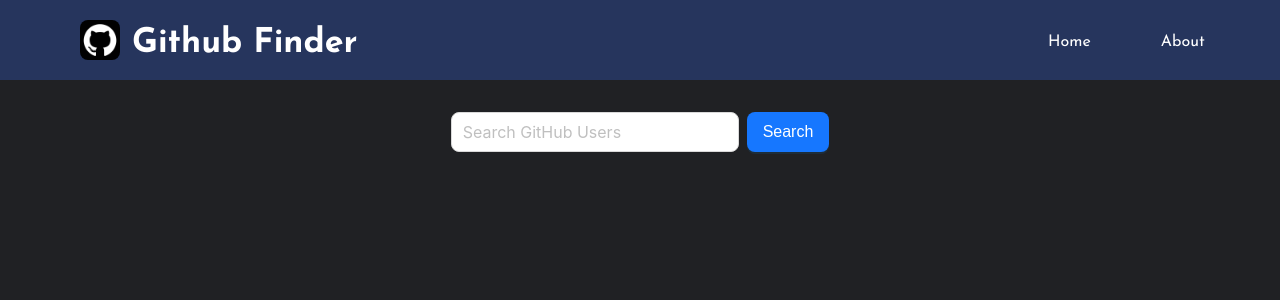
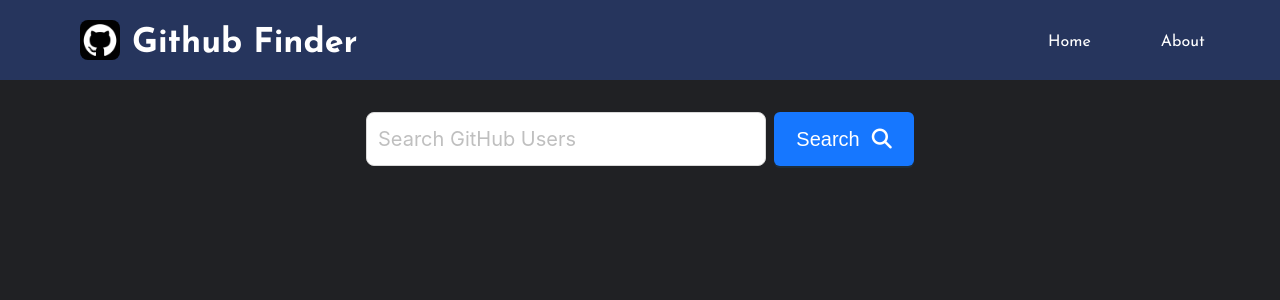
Before and after one commit to 1hojiakbar/github_finder, a React (Vite) app: page /home in a window 1280 px wide. Shown: the top 300 px of the page. Built offline with nearby package versions, Linux system fonts and the light colour scheme.

Commit message:
user page changed

```diff
--- a/index.html
+++ b/index.html
@@ -5,6 +5,13 @@
     <link rel="icon" type="image/svg+xml" href="/github-logo.png" />
     <meta name="viewport" content="width=device-width, initial-scale=1.0" />
     <title>Github Finder</title>
+    <link
+      rel="stylesheet"
+      href="https://cdnjs.cloudflare.com/ajax/libs/font-awesome/6.5.2/css/all.min.css"
+      integrity="sha512-SnH5WK+bZxgPHs44uWIX+LLJAJ9/2PkPKZ5QiAj6Ta86w+fsb2TkcmfRyVX3pBnMFcV7oQPJkl9QevSCWr3W6A=="
+      crossorigin="anonymous"
+      referrerpolicy="no-referrer"
+    />
   </head>
   <body>
     <div id="root"></div>
--- a/src/pages/Home/Profile/index.jsx
+++ b/src/pages/Home/Profile/index.jsx
@@ -23,8 +23,9 @@ function Profile({ users }) {
             <UserProfile span={6} key={user.id}>
               {status && (
                 <Image
+                  preview={false}
                   width={100}
-                  style={{ borderRadius: "50%" }}
+                  style={{ borderRadius: "50%", cursor: "pointer" }}
                   src={user.avatar_url}
                   alt="User Image"
                   onError={() => setStatus(false)}
--- a/src/pages/Home/Search/index.jsx
+++ b/src/pages/Home/Search/index.jsx
@@ -1,6 +1,6 @@
 import { Alert, Button, Input, Space } from "antd";
 import { useEffect, useState } from "react";
-import { Form, SearchContainer } from "../style";
+import { Form, SearchButton, SearchContainer, SearchInput } from "../style";
 
 function Search({ onSearch }) {
   const [userNick, setUserNick] = useState("");
@@ -26,29 +26,26 @@ function Search({ onSearch }) {
 
   return (
     <SearchContainer>
-      {status === "error" && (
-        <Alert description="Please enter something!" type="error" showIcon />
-      )}
       <Form onSubmit={onSubmit}>
         <Space>
-          <Input
+          <SearchInput
             allowClear
-            style={{
-              width: "100%",
-            }}
+            value={userNick}
             size="large"
-            value={userNick}
             onChange={(e) => setUserNick(e.target.value)}
             onKeyPress={(e) => e.key === "Enter" && onSubmit(e)}
             placeholder={
               status === "error" ? "Enter something" : "Search GitHub Users"
             }
           />
-          <Button type="primary" size="large" onClick={onSubmit}>
-            Search
-          </Button>
+          <SearchButton type="primary" onClick={onSubmit}>
+            Search<i class="fa-solid fa-magnifying-glass"></i>
+          </SearchButton>
         </Space>
       </Form>
+      {status === "error" && (
+        <Alert description="Please enter something!" type="error" showIcon />
+      )}
     </SearchContainer>
   );
 }
--- a/src/pages/Home/style.js
+++ b/src/pages/Home/style.js
@@ -1,3 +1,4 @@
+import { Button, Input } from "antd";
 import styled, { css } from "styled-components";
 
 const flex = css`
@@ -55,6 +56,25 @@ const UserProfile = styled.div`
   box-shadow: rgba(0, 0, 0, 0.15) 1.95px 1.95px 2.6px;
 `;
 
+const SearchInput = styled(Input)`
+  width: 400px;
+  height: 54px;
+  font-size: 20px;
+  ::placeholder {
+    font-size: 20px;
+  }
+`;
+
+const SearchButton = styled(Button)`
+  ${flex}
+  justify-content: center;
+  align-items: center;
+  column-gap: 12px;
+  width: 140px;
+  height: 54px;
+  font-size: 20px;
+`;
+
 export {
   Container,
   Form,
@@ -62,4 +82,6 @@ export {
   MainWrapper,
   ProfileWrapper,
   UserProfile,
+  SearchInput,
+  SearchButton,
 };
--- a/src/pages/User/index.jsx
+++ b/src/pages/User/index.jsx
@@ -6,8 +6,11 @@ import { useState, useEffect } from "react";
 import {
   Container,
   UserDataContainer,
+  UserDataWrapper,
+  UserImage,
   UserImgContainer,
   UserProfileDataWrapper,
+  ViewButton,
 } from "./style";
 const { Title, Paragraph, Text } = Typography;
 
@@ -34,30 +37,35 @@ const User = () => {
 
   return (
     <Container>
-      <Title
-        style={{ textAlign: "center", color: "#fff", marginTop: "0.5rem" }}
-      >
-        {userData ? userData.name : "User Data Loading..."}
-      </Title>
       <UserDataContainer>
         <UserImgContainer>
-          <Image
-            style={{ width: 150, borderRadius: 7 }}
+          <UserImage
+            style={{ width: 200, borderRadius: 7 }}
             src={user.avatar_url}
             alt={userData ? userData.name : "a picture of user"}
           />
         </UserImgContainer>
+        <UserDataWrapper>
           {userData && (
             <>
+              <Title
+                style={{
+                  textAlign: "center",
+                  color: "#fff",
+                  marginTop: "0.5rem",
+                }}
+              >
+                {userData ? userData.name : "User Data Loading..."}
+              </Title>
               <Paragraph strong style={{ color: "white", paddingLeft: 15 }}>
-              Bio:{" "}
+                Bio:
                 <Text style={{ color: "white" }}>{userData.bio || "none"}</Text>
               </Paragraph>
               <UserProfileDataWrapper>
                 <Paragraph strong style={{ color: "white" }}>
-                Location:{" "}
+                  Location:
                   <Text style={{ color: "white" }}>
-                  {userData.location || "none"}
+                    {` ${userData.location}` || "none"}
                   </Text>
                 </Paragraph>
                 <UserProfileDataWrapper.Followers>
@@ -69,7 +77,10 @@ const User = () => {
                     }}
                   >
                     Followers:
-                  <Text strong style={{ color: "white", paddingLeft: ".4rem" }}>
+                    <Text
+                      strong
+                      style={{ color: "white", paddingLeft: ".4rem" }}
+                    >
                       {userData.followers}
                     </Text>
                   </Button>
@@ -81,26 +92,25 @@ const User = () => {
                     }}
                   >
                     Following:
-                  <Text strong style={{ color: "white", paddingLeft: ".4rem" }}>
+                    <Text
+                      strong
+                      style={{ color: "white", paddingLeft: ".4rem" }}
+                    >
                       {userData.following}
                     </Text>
                   </Button>
                 </UserProfileDataWrapper.Followers>
               </UserProfileDataWrapper>
-            <UserImgContainer>
-              <Button
+              <ViewButton
                 type="default"
-                style={{
-                  width: "80%",
-                }}
                 href={userData.html_url}
                 target="_blank"
               >
-                View Github Profile
-              </Button>
-            </UserImgContainer>
+                View Github Profile <i class="fa-solid fa-arrow-right-long"></i>
+              </ViewButton>
             </>
           )}
+        </UserDataWrapper>
       </UserDataContainer>
     </Container>
   );
--- a/src/pages/User/style.js
+++ b/src/pages/User/style.js
@@ -1,3 +1,4 @@
+import { Button, Image } from "antd";
 import styled, { css } from "styled-components";
 
 const flex = css`
@@ -13,12 +14,16 @@ const Container = styled.div`
 
 const UserDataContainer = styled.div`
   ${flex}
-  flex-direction: column;
-  justify-content: space-evenly;
-  width: 50%;
-  height: 70vh;
-  background-color: #27374d;
-  box-shadow: rgba(0, 0, 0, 0.16) 0px 3px 6px, rgba(0, 0, 0, 0.23) 0px 3px 6px;
+  align-items: center;
+  justify-content: flex-start;
+  width: 80%;
+  margin-top: 25px;
+  margin-bottom: 20px;
+  height: 400px;
+  border-radius: 12px;
+  background-color: #1f2544;
+  box-shadow: rgba(50, 50, 93, 0.25) 0px 6px 12px -2px,
+    rgba(0, 0, 0, 0.3) 0px 3px 7px -3px;
 `;
 
 const UserProfileDataWrapper = styled.div`
@@ -32,13 +37,37 @@ const UserProfileDataWrapper = styled.div`
 const UserImgContainer = styled.div`
   ${flex}
   justify-content: center;
-  width: 100%;
+  width: 30%;
+`;
+
+const UserImage = styled(Image)`
+  cursor: pointer;
 `;
 
 UserProfileDataWrapper.Followers = styled.div`
   ${flex}
-  width: 50%;
   justify-content: space-between;
+  column-gap: 17px;
+`;
+
+const UserDataWrapper = styled.div`
+  width: 70%;
+  padding: 0 5%;
+`;
+
+const ViewButton = styled(Button)`
+  ${flex}
+  align-items: center;
+  justify-content: center;
+  text-decoration: none;
+  margin: 30px 0;
+  width: 100%;
+  font-size: 18px;
+  height: 50px;
+  column-gap: 20px;
+  & i {
+    font-size: 26px;
+  }
 `;
 
 export {
@@ -46,4 +75,7 @@ export {
   UserDataContainer,
   UserProfileDataWrapper,
   UserImgContainer,
+  UserImage,
+  UserDataWrapper,
+  ViewButton,
 };
```
Lines whose indentation alone changed are shown as unchanged.
